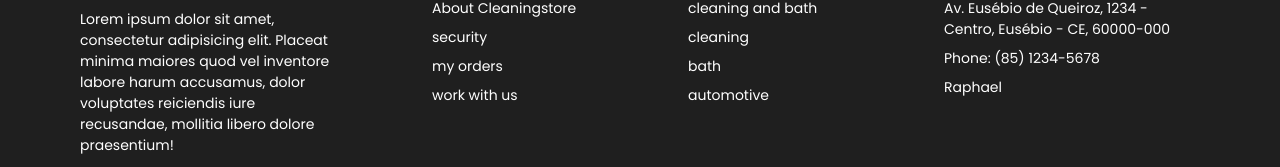
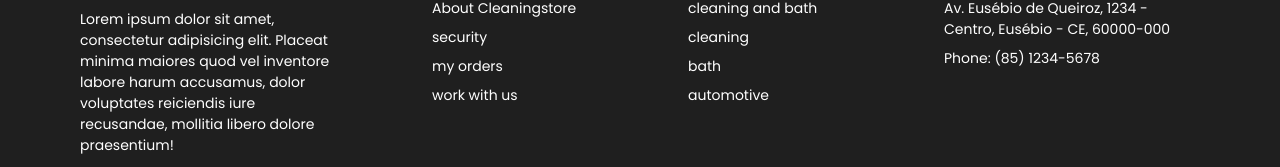
Before and after one commit to ForroScript/Cleaningstore, a React (Vite) app in the folder FRONT/: page / in a window 1280 px wide. Shown: the part 151-318 px from the top of the page. Built offline with nearby package versions, Linux system fonts and the light colour scheme.

Commit message:
alterarndo as modificacoes para original

```diff
--- a/FRONT/src/components/footer/footer.jsx
+++ b/FRONT/src/components/footer/footer.jsx
@@ -44,7 +44,6 @@ export default function Footer() {
                             <ul className={styles.optionFooter}>
                                 <li><a href="/">Av. Eusébio de Queiroz, 1234 - Centro, Eusébio - CE, 60000-000</a></li>
                                 <li><a href="/">Phone: (85) 1234-5678</a></li>
-                                <li>Raphael</li>
                             </ul>
                         </div>
                     </div>
```
